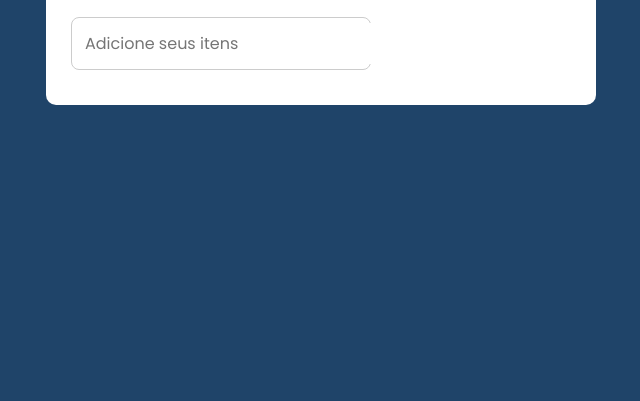
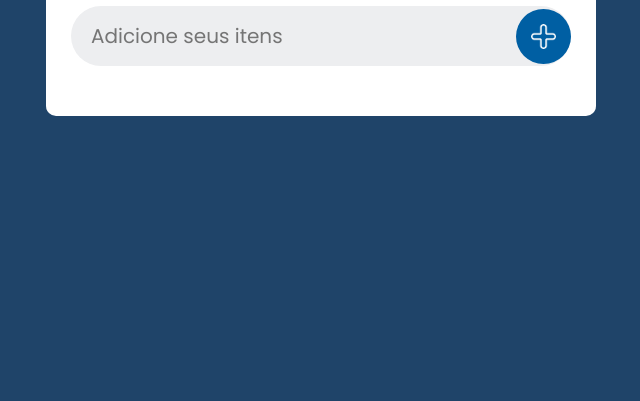
Before and after one commit to LaylAgnes/to-do-list, a plain HTML site: page index.html in a window 1280 px wide. Shown: the part 399-800 px from the top of the page, without its empty margins (319-959 px from the left). Drawn offline with Linux system fonts and the light colour scheme.

Commit message:
Update style.css

```diff
--- a/style.css
+++ b/style.css
@@ -47,26 +47,29 @@ body {
 .todo-body {
   display: flex;
   align-items: center;
-  width: 300px;         /* controla o tamanho da caixa */
-  border: 1px solid #ccc;
-  border-radius: 8px;
-  padding: 5px;
-  background: #fff;
+  justify-content: space-between;
+  background: #edeef0;
+  border-radius: 30px;
+  padding-left: 20px;
+  margin-bottom: 25px;
 }
 
-.todo-input {
-  flex: 1;              /* ocupa o espaço restante */
+.todo-body input {
+  flex: 1;
   border: none;
   outline: none;
-  padding: 8px;
-  font-size: 16px;
+  background: transparent;
+  padding: 15px 0;
+  font-size: 20px;
 }
 
 .todo-body img {
-  width: 24px;          /* tamanho do ícone + */
-  height: 24px;
   cursor: pointer;
-  margin-left: 8px;
+  border-radius: 40px;
+  height: 55px;
+  width: 55px;
+  padding: 15px;
+  background: #005fa3;
 }
 
 ul {
@@ -164,17 +167,16 @@ li.deleted-item {
   }
 
   .todo-body {
-    padding-left: 10px;
+    padding-left: 15px;
   }
 
   .todo-body input {
     font-size: 16px;
-    padding-left: 10px;
   }
 
   .todo-body img {
-    height: 40px;
-    width: 40px;
+    height: 45px;
+    width: 45px;
     padding: 10px;
   }
 
```
